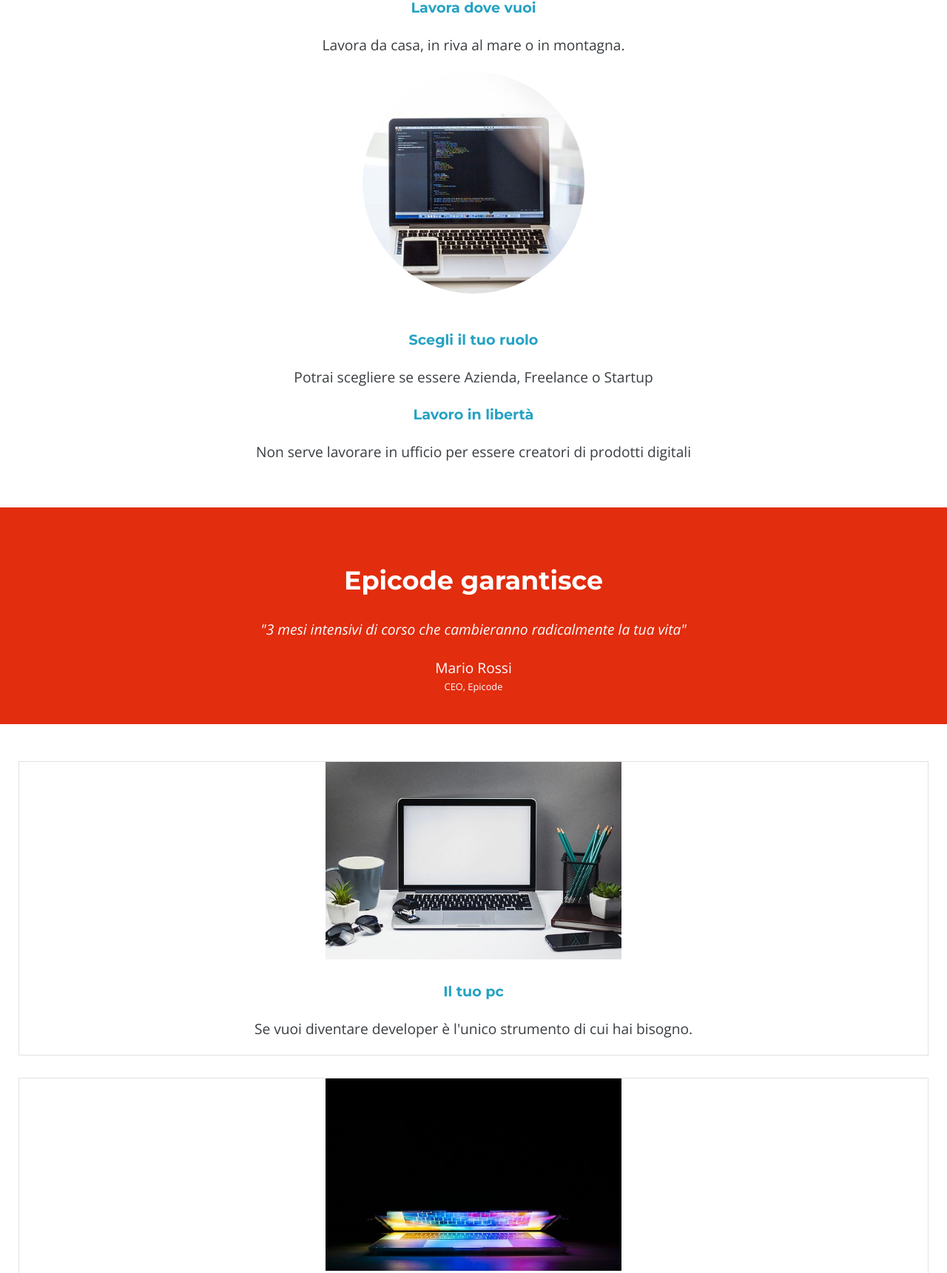
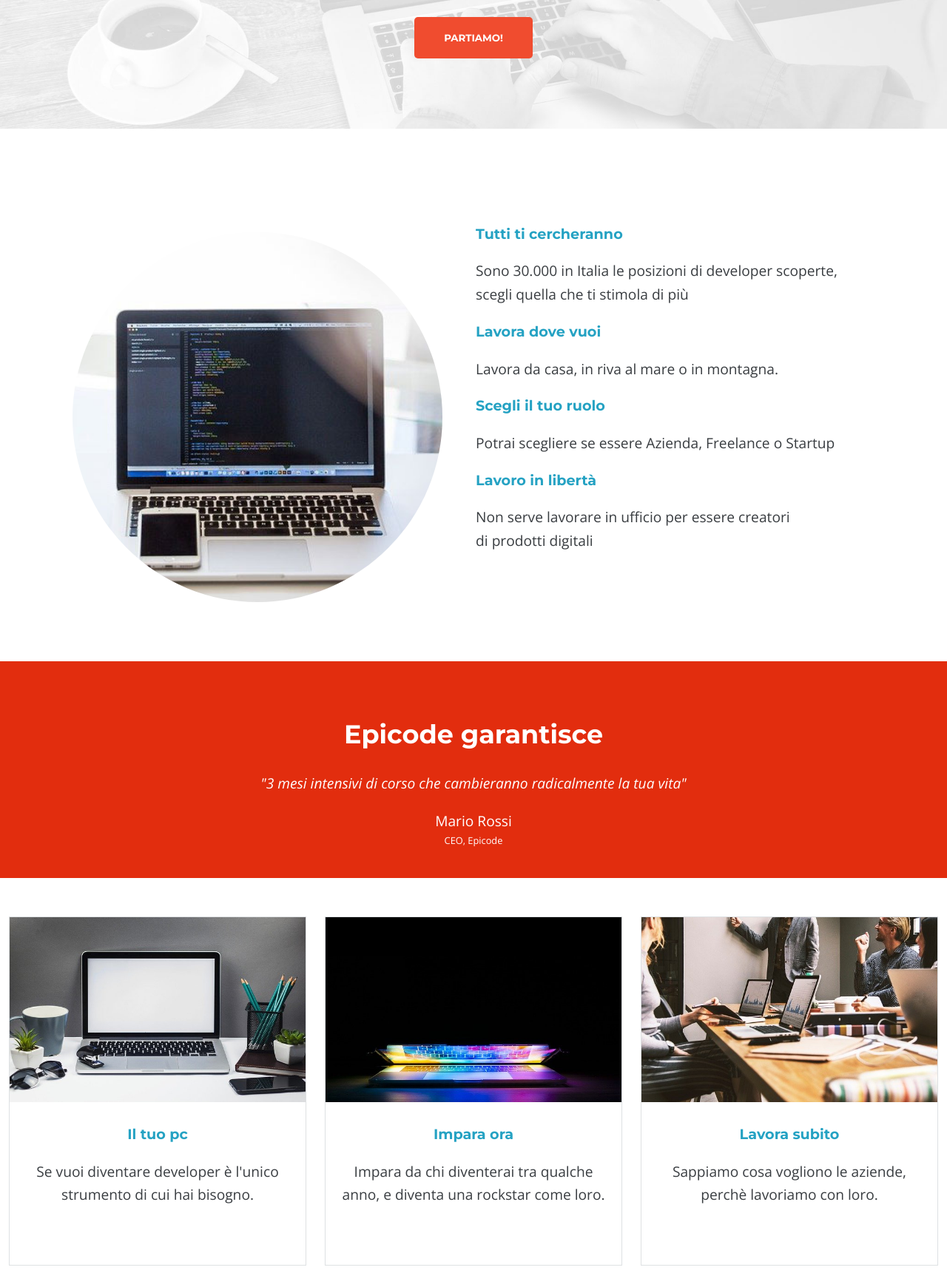
Before and after one commit to Valentinonai/Esercizio-30-6-2023Progetto, a plain HTML site: page index-desktop.html in a window 1280 px wide. Shown: the part 556-2277 px from the top of the page at 74% size. Drawn offline with nearby package versions, Linux system fonts and the light colour scheme.

Commit message:
v1.2 aggiunta versione desktop

```diff
--- a/css/style-desktop.css
+++ b/css/style-desktop.css
@@ -38,13 +38,19 @@ p {
 }
 header {
   background-color: black;
+  padding-inline-start: 50px;
   padding-block: 30px;
-  text-align: center;
+  text-align: left;
 }
 .section1 {
   background-image: url("./../images/banner.jpg");
   background-size: cover;
-  background-position: center;
+  background-position: top;
+  height: 400px;
+  padding-block-start: 200px;
+}
+.section1 p {
+  padding-inline: 33vw;
 }
 button {
   cursor: pointer;
@@ -62,10 +68,22 @@ button {
   margin-block-end: 40px;
 }
 .section2 img {
+  display: inline-block;
   padding-block: 20px;
   border-radius: 50%;
+  margin-block-start: 100px;
+  vertical-align: middle;
 }
-
+.description {
+  display: inline-block;
+  padding-inline-start: 40px;
+  vertical-align: middle;
+}
+.description h3,
+.description p {
+  text-align: left;
+  padding-inline-start: 0;
+}
 .section3 {
   background-color: #e22d0e;
   padding-block: 40px;
@@ -91,13 +109,17 @@ button {
 }
 
 .scheda {
+  display: inline-block;
+  width: 400px;
+  height: 450px;
   border: 1px solid #dee1e3;
-  margin-inline: 25px;
+  margin-inline: 10px;
   padding-block-end: 20px;
-  margin-block-start: 30px;
+  vertical-align: text-top;
 }
 .scheda img {
   width: 400px;
+  height: 250px;
 }
 .scheda p {
   padding-inline: 20px;
@@ -130,9 +152,17 @@ footer p:last-of-type {
   font-size: 15px;
   opacity: 70%;
 }
+footer p {
+  text-align: left;
+  padding-inline-start: 44vw;
+}
+footer h1 {
+  text-align: left;
+  padding-inline-start: 44vw;
+}
 hr {
   size: 1px;
-  width: 45%;
+  width: 400px;
   color: white;
   opacity: 60%;
 }
--- a/index-desktop.html
+++ b/index-desktop.html
@@ -23,15 +23,18 @@
           <button type="button" onclick="location.href='#'">PARTIAMO!</button>
         </section>
         <section class="section2">
+          <img src="./images/notebook.jpg" alt="notebook" width="500px" />
+          <div class="description">
             <h3>Tutti ti cercheranno</h3>
-          <p>Sono 30.000 in Italia le posizioni di developer scoperte, scegli quella che ti stimola di più</p>
+            <p>Sono 30.000 in Italia le posizioni di developer scoperte, <br />scegli quella che ti stimola di più</p>
             <h3>Lavora dove vuoi</h3>
             <p>Lavora da casa, in riva al mare o in montagna.</p>
-          <img src="./images/notebook.jpg" alt="notebook" width="300px" />
+
             <h3>Scegli il tuo ruolo</h3>
             <p>Potrai scegliere se essere Azienda, Freelance o Startup</p>
             <h3>Lavoro in libertà</h3>
-          <p>Non serve lavorare in ufficio per essere creatori di prodotti digitali</p>
+            <p>Non serve lavorare in ufficio per essere creatori <br />di prodotti digitali</p>
+          </div>
         </section>
         <section class="section3">
           <h1>Epicode garantisce</h1>
```
Lines whose indentation alone changed are shown as unchanged.
